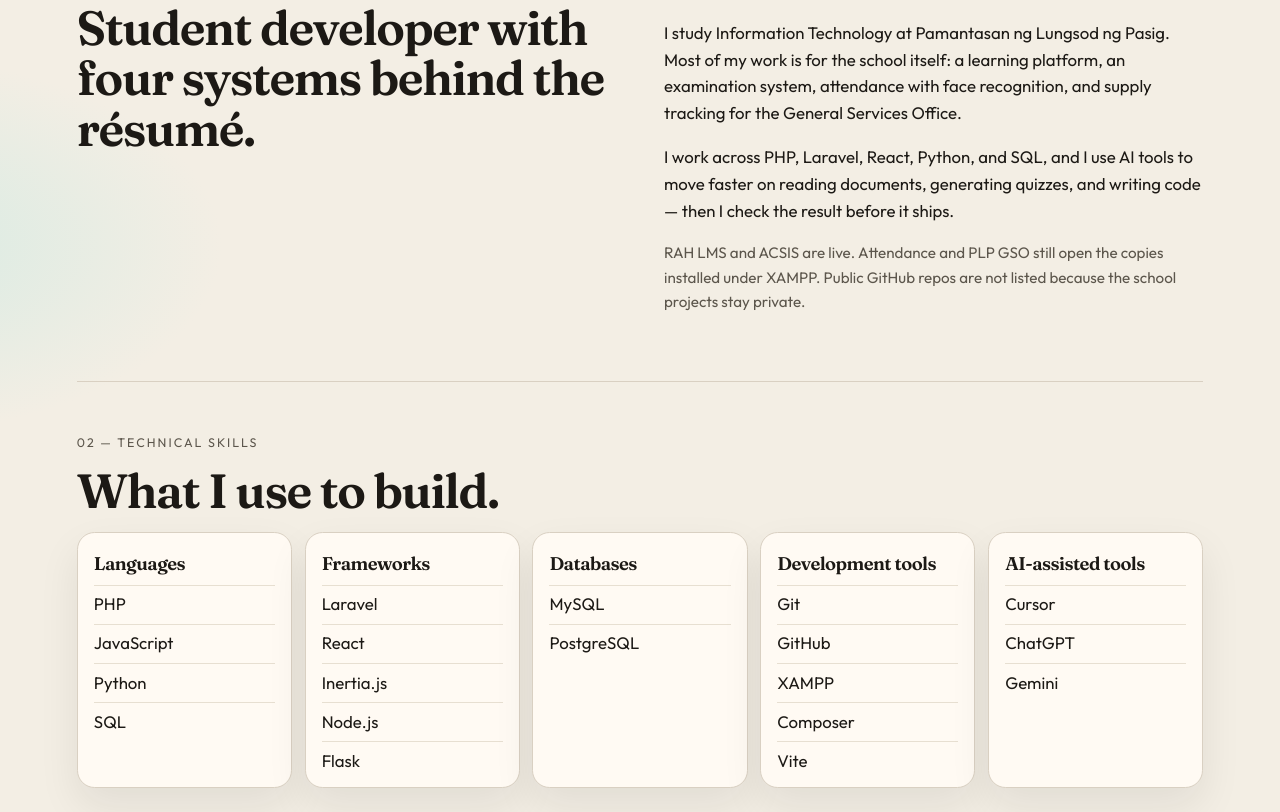
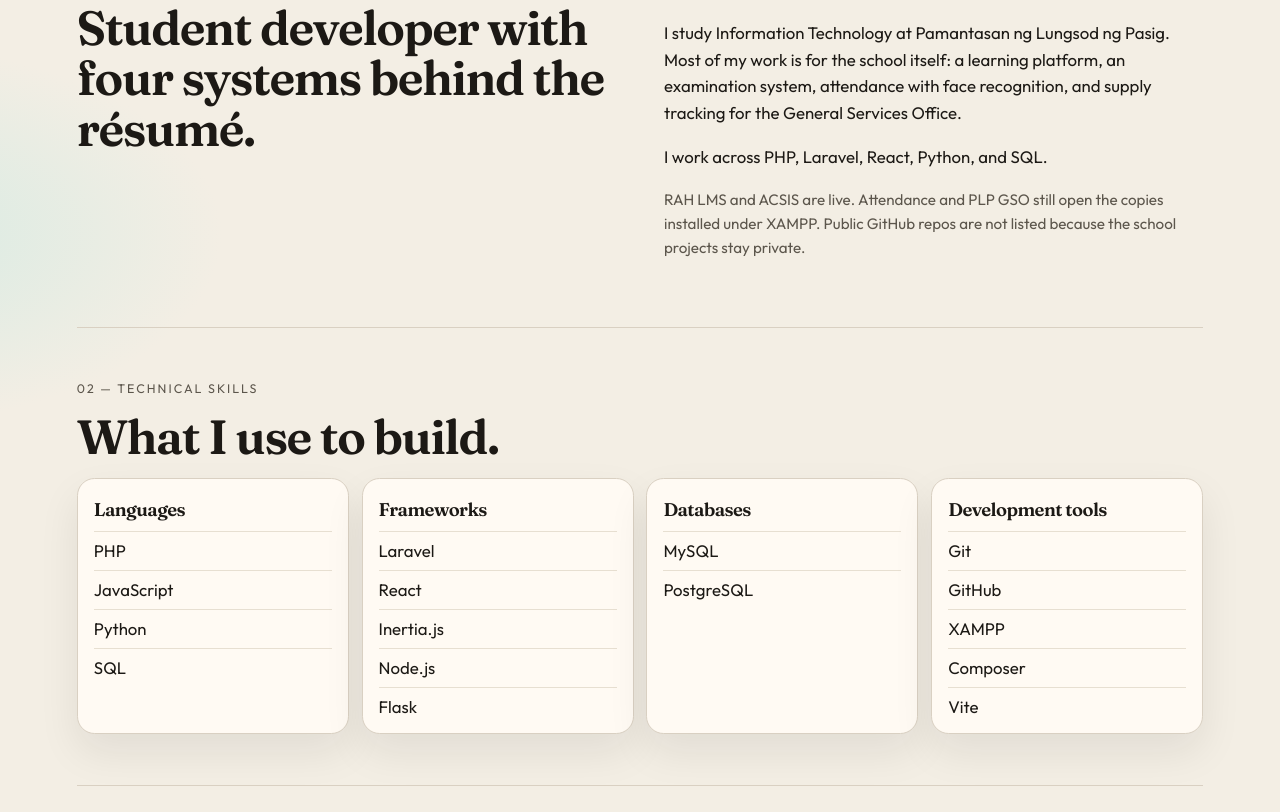
Before and after one commit to Hanzel0904/portfolio, a plain HTML site: page index.html in a window 1280 px wide. Shown: the part 728-1540 px from the top of the page. Drawn offline with Linux system fonts and the light colour scheme.

Commit message:
Remove AI tool mentions from the portfolio.
Co-authored-by: Cursor <cursoragent@cursor.com>

```diff
--- a/index.html
+++ b/index.html
@@ -47,7 +47,7 @@
         <h2>Student developer with four systems behind the résumé.</h2>
         <div>
           <p>I study Information Technology at Pamantasan ng Lungsod ng Pasig. Most of my work is for the school itself: a learning platform, an examination system, attendance with face recognition, and supply tracking for the General Services Office.</p>
-          <p>I work across PHP, Laravel, React, Python, and SQL, and I use AI tools to move faster on reading documents, generating quizzes, and writing code — then I check the result before it ships.</p>
+          <p>I work across PHP, Laravel, React, Python, and SQL.</p>
           <p class="note">RAH LMS and ACSIS are live. Attendance and PLP GSO still open the copies installed under XAMPP. Public GitHub repos are not listed because the school projects stay private.</p>
         </div>
       </div>
@@ -93,14 +93,6 @@
             <li>Vite</li>
           </ul>
         </article>
-        <article>
-          <h3>AI-assisted tools</h3>
-          <ul>
-            <li>Cursor</li>
-            <li>ChatGPT</li>
-            <li>Gemini</li>
-          </ul>
-        </article>
       </div>
     </section>
 
@@ -132,7 +124,6 @@
             <li>Laravel</li>
             <li>React</li>
             <li>MySQL</li>
-            <li>Gemini</li>
           </ul>
           <div class="project-links">
             <a href="https://rahlms.app" rel="noopener noreferrer">Live site</a>
--- a/styles.css
+++ b/styles.css
@@ -189,7 +189,7 @@ h2 {
 
 .skill-grid {
   display: grid;
-  grid-template-columns: repeat(5, 1fr);
+  grid-template-columns: repeat(4, 1fr);
   gap: 0.8rem;
 }
 
```
Also changed, not shown: 1 other file.
